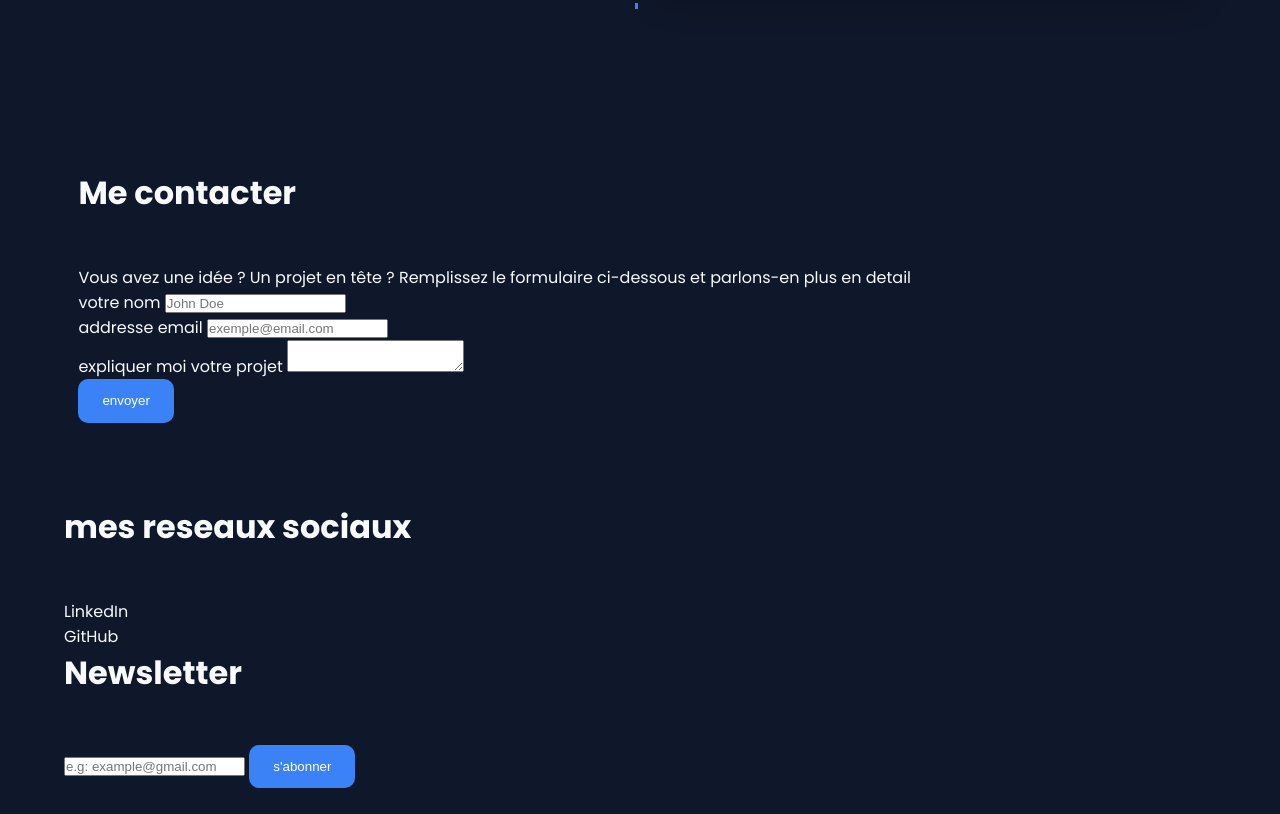
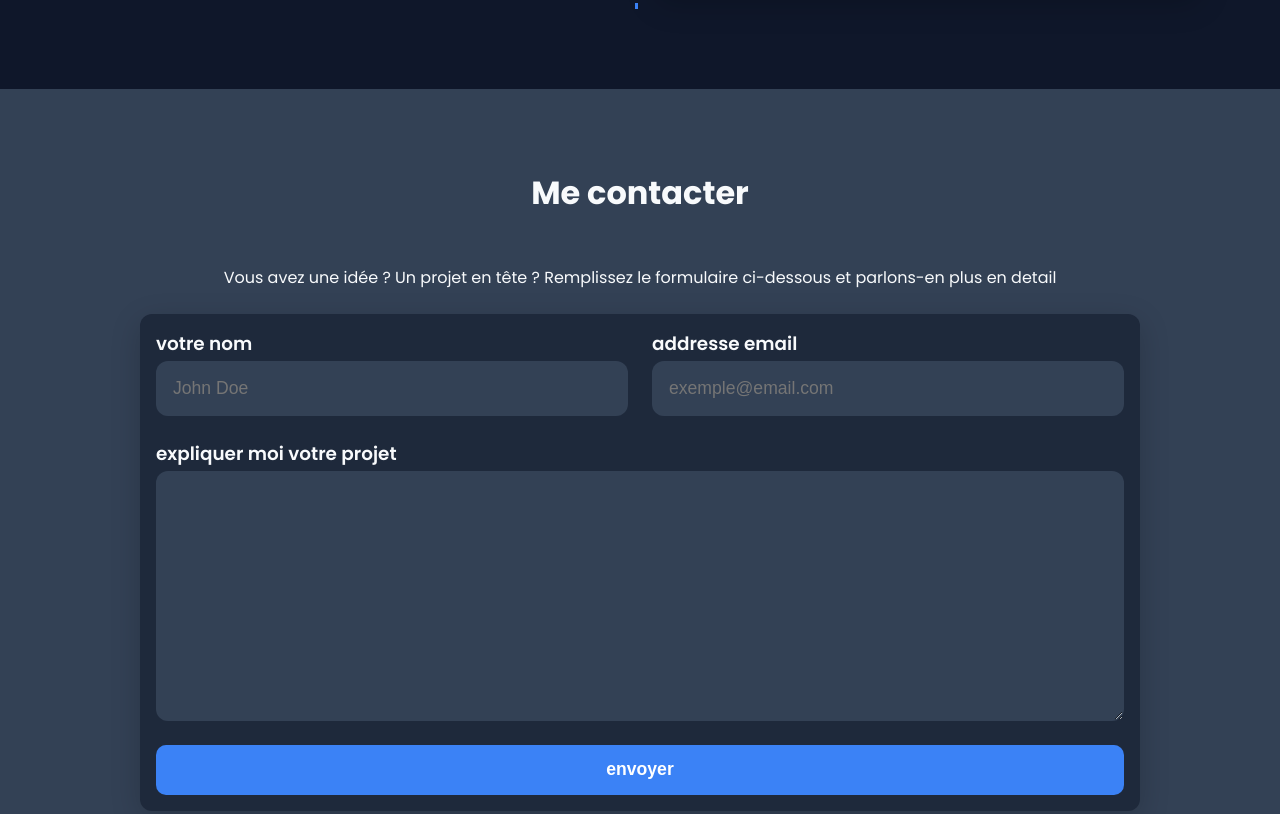
Before and after one commit to Yggdrasil2024/Portfolio, a plain HTML site: page index.html in a window 1280 px wide. Shown: the part 3319-4133 px from the top of the page. Before the commit the page ends 4107 px from the top, so only its background shows below. Drawn offline with Linux system fonts and the light colour scheme.

Commit message:
feat: section contacts stylisée

```diff
--- a/index.html
+++ b/index.html
@@ -371,6 +371,7 @@
             </div>
             <form action="#" class="footer-newsletter">
                 <h2 class="section-title">Newsletter</h2>
+                <p>Abonner vous à ma Newsletter pour ne rater aucune actus</p>
                 <div class="form-group">
                     <input type="email" placeholder="e.g: example@gmail.com">
                     <button class="submit-btn" type="submit">s'abonner</button>
--- a/style.css
+++ b/style.css
@@ -663,3 +663,92 @@ timeline section: desktop
     width: 100%;
   }
 }
+
+/*==============================
+contact section: general
+==============================*/
+.contact {
+  background-color: var(--clr-surface-light);
+}
+
+.contact-info {
+  text-align: center;
+  margin-bottom: 24px;
+}
+
+.contact-form {
+  background-color: var(--clr-surface);
+  padding: 1rem;
+  display: flex;
+  flex-direction: column;
+  gap: 16px;
+  border-radius: 12px;
+  box-shadow: 0 8px 30px rgba(0, 0, 0, 0.18);
+}
+
+.contact-form .form-group {
+  display: flex;
+  flex-direction: column;
+}
+
+.form-group label {
+  font-size: 1.15rem;
+  font-weight: 600;
+  margin-bottom: 4px;
+}
+
+.form-group input,
+.form-group textarea {
+  font-size: 1.1rem;
+  padding: 1rem;
+  border: 1px solid transparent;
+  background-color: var(--clr-surface-light);
+  border-radius: 12px;
+  color: var(--clr-text-light);
+  outline: none;
+}
+
+.form-group input:hover,
+.form-group textarea:hover,
+.form-group input:focus,
+.form-group textarea:focus {
+  border-color: var(--clr-border);
+}
+
+.submit-btn {
+  font-size: 1.1rem;
+  font-weight: 600;
+}
+/*==============================
+contact section: tablet
+==============================*/
+@media screen and (min-width: 768px) {
+  .contact-form textarea {
+    height: 250px;
+  }
+}
+/*==============================
+contact section: desktop
+==============================*/
+@media screen and (min-width: 1024px) {
+  .contact .contact-form {
+    display: grid;
+    grid-template-columns: repeat(2, 1fr);
+    gap: 24px;
+    max-width: 1000px;
+    margin-inline: auto;
+  }
+
+  .contact .section-title {
+    width: 100%;
+    text-align: center;
+  }
+
+  .contact .contact-form .form-group:nth-child(3) {
+    grid-column: span 2;
+  }
+
+  .contact .contact-form .submit-btn {
+    grid-column: span 2;
+  }
+}
```
